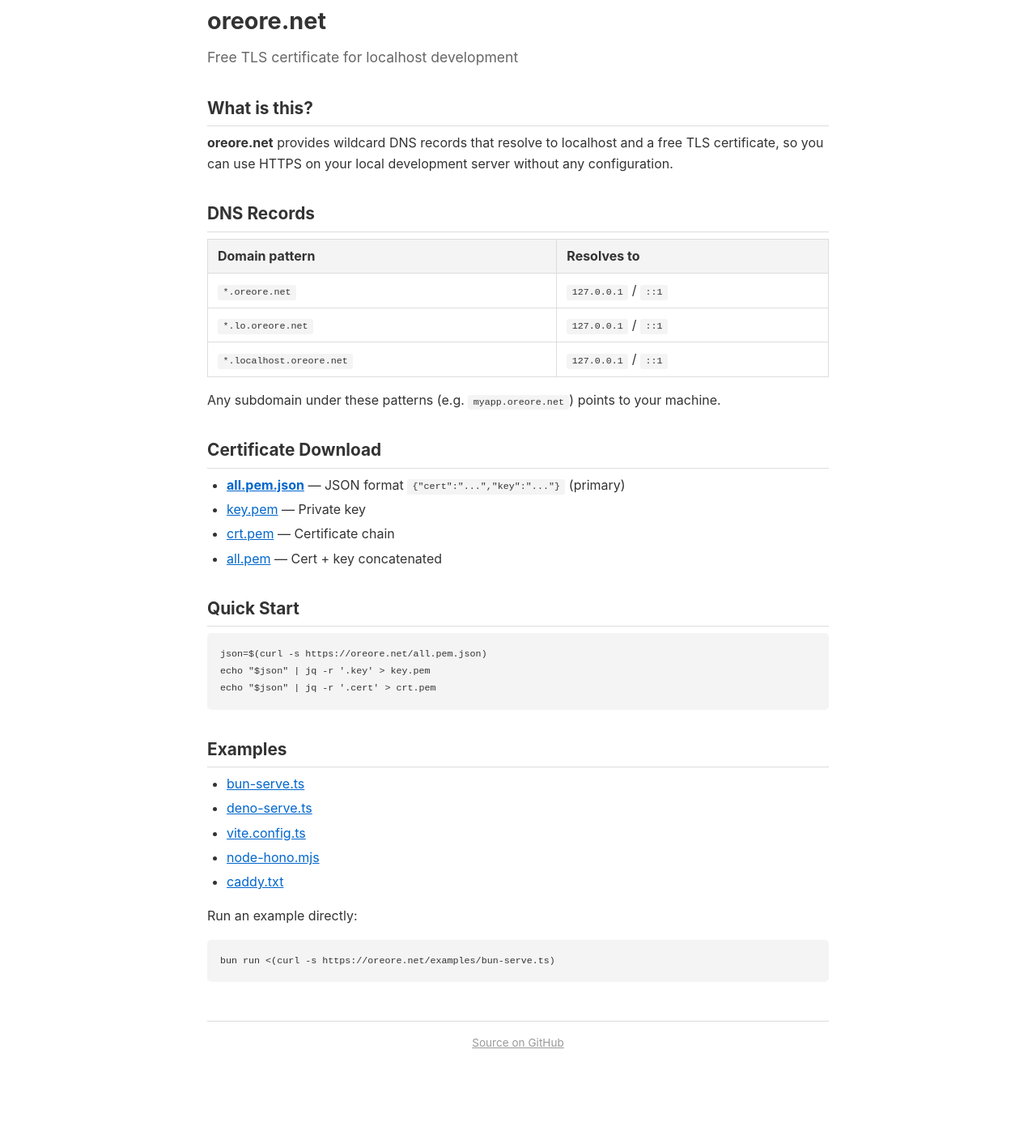
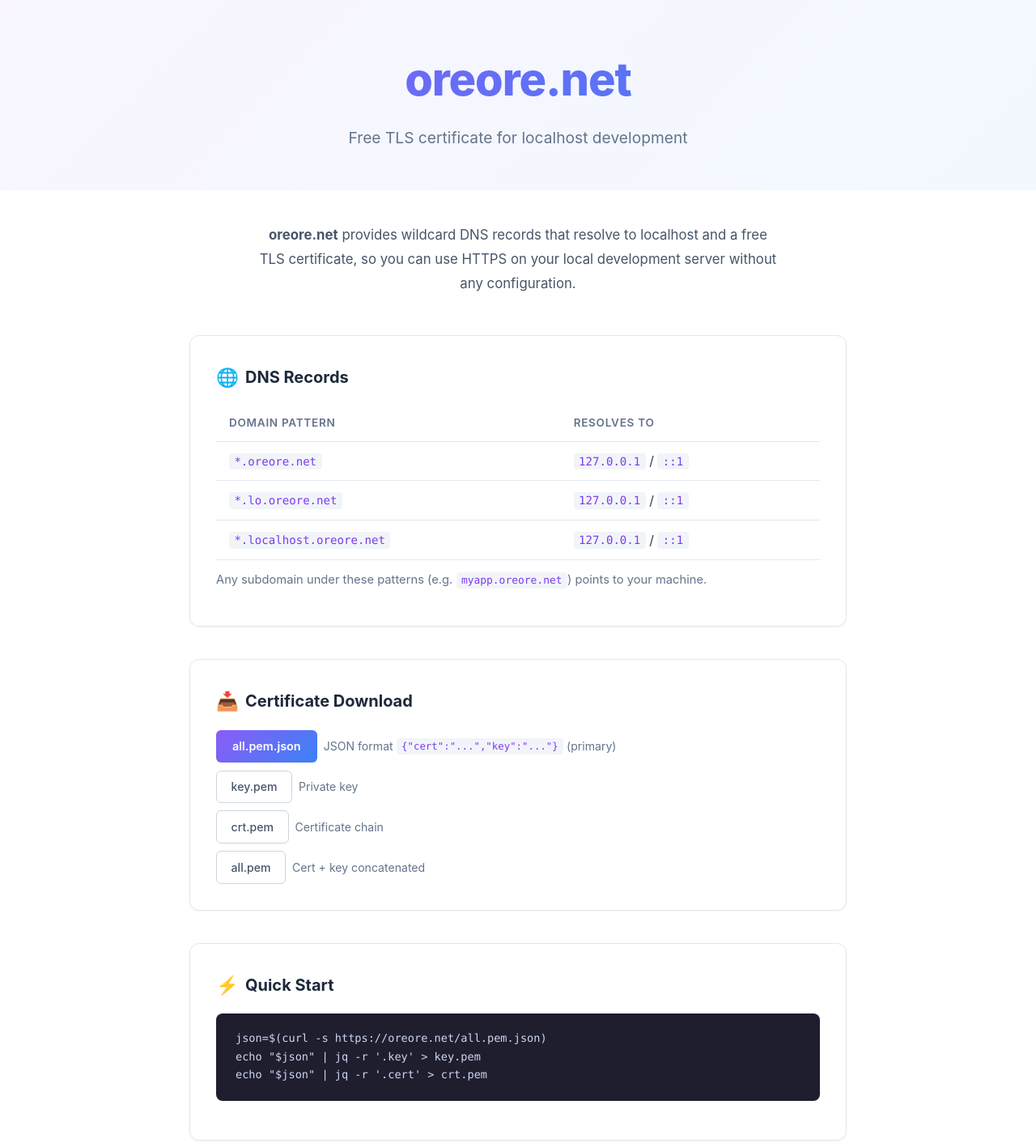
Before and after one commit to kawaz/oreore.net, a website: page public/index.html in a window 1280 px wide. Shown: the part 29-1441 px from the top of the page at 81% size. Before the commit the page ends 1361 px from the top, so only its background shows below. Drawn offline with Linux system fonts and the light colour scheme.

Commit message:
style: switch to minimal-gradient design

```diff
--- a/public/index.html
+++ b/public/index.html
@@ -6,41 +6,260 @@
   <title>oreore.net | Free certificate for localhost</title>
   <style>
     * { margin: 0; padding: 0; box-sizing: border-box; }
+
     body {
       font-family: -apple-system, BlinkMacSystemFont, "Segoe UI", Roboto, "Helvetica Neue", Arial, sans-serif;
+      line-height: 1.7;
+      color: #334155;
+      background: #ffffff;
+      min-height: 100vh;
+    }
+
+    .hero {
+      text-align: center;
+      padding: 5rem 1.5rem 3rem;
+      background: linear-gradient(135deg, rgba(168, 130, 255, 0.08) 0%, rgba(96, 165, 250, 0.08) 100%);
+    }
+
+    .hero h1 {
+      font-size: 3rem;
+      font-weight: 800;
+      background: linear-gradient(135deg, #8b5cf6, #3b82f6);
+      -webkit-background-clip: text;
+      -webkit-text-fill-color: transparent;
+      background-clip: text;
+      margin-bottom: 0.5rem;
+      letter-spacing: -0.02em;
+    }
+
+    .hero .subtitle {
+      font-size: 1.2rem;
+      color: #64748b;
+      font-weight: 400;
+      max-width: 500px;
+      margin: 0 auto;
+    }
+
+    .container {
+      max-width: 860px;
+      margin: 0 auto;
+      padding: 2.5rem 1.5rem 4rem;
+    }
+
+    .description {
+      text-align: center;
+      font-size: 1.05rem;
+      color: #475569;
+      max-width: 640px;
+      margin: 0 auto 3rem;
+      line-height: 1.8;
+    }
+
+    .cards {
+      display: grid;
+      grid-template-columns: 1fr;
+      gap: 2rem;
+    }
+
+    .card {
+      border: 1px solid #e2e8f0;
+      border-radius: 12px;
+      padding: 2rem;
+      background: #ffffff;
+      box-shadow: 0 1px 3px rgba(0, 0, 0, 0.04), 0 1px 2px rgba(0, 0, 0, 0.02);
+      transition: box-shadow 0.2s ease;
+    }
+
+    .card:hover {
+      box-shadow: 0 4px 12px rgba(0, 0, 0, 0.06), 0 2px 4px rgba(0, 0, 0, 0.03);
+    }
+
+    .card h2 {
+      font-size: 1.25rem;
+      font-weight: 700;
+      color: #1e293b;
+      margin-bottom: 1rem;
+      display: flex;
+      align-items: center;
+      gap: 0.5rem;
+    }
+
+    .card h2 .icon {
+      font-size: 1.4rem;
+    }
+
+    p {
+      margin-bottom: 0.75rem;
+      color: #475569;
+    }
+
+    code {
+      font-family: "SF Mono", "Cascadia Code", "Fira Code", "Consolas", monospace;
+      background: #f1f5f9;
+      padding: 0.15rem 0.4rem;
+      border-radius: 4px;
+      font-size: 0.88em;
+      color: #7c3aed;
+    }
+
+    pre {
+      background: #1e1e2e;
+      color: #cdd6f4;
+      padding: 1.25rem 1.5rem;
+      border-radius: 8px;
+      overflow-x: auto;
+      margin: 1rem 0;
       line-height: 1.6;
-      color: #333;
-      max-width: 800px;
-      margin: 0 auto;
-      padding: 2rem 1rem;
     }
-    h1 { font-size: 1.8rem; margin-bottom: 0.5rem; }
-    h2 { font-size: 1.3rem; margin-top: 2rem; margin-bottom: 0.5rem; border-bottom: 1px solid #ddd; padding-bottom: 0.3rem; }
-    p { margin-bottom: 1rem; }
-    code { background: #f4f4f4; padding: 0.15rem 0.4rem; border-radius: 3px; font-size: 0.9em; }
-    pre { background: #f4f4f4; padding: 1rem; border-radius: 5px; overflow-x: auto; margin-bottom: 1rem; }
-    pre code { background: none; padding: 0; }
-    ul { padding-left: 1.5rem; margin-bottom: 1rem; }
-    li { margin-bottom: 0.3rem; }
-    a { color: #0066cc; }
-    table { border-collapse: collapse; margin-bottom: 1rem; width: 100%; }
-    th, td { border: 1px solid #ddd; padding: 0.5rem 0.75rem; text-align: left; }
-    th { background: #f4f4f4; }
-    .subtitle { color: #666; font-size: 1.1rem; margin-bottom: 1.5rem; }
+
+    pre code {
+      background: none;
+      padding: 0;
+      color: inherit;
+      font-size: 0.85rem;
+    }
+
+    table {
+      border-collapse: collapse;
+      width: 100%;
+      margin: 0.5rem 0;
+    }
+
+    th, td {
+      padding: 0.65rem 1rem;
+      text-align: left;
+      border-bottom: 1px solid #e2e8f0;
+    }
+
+    th {
+      font-weight: 600;
+      color: #64748b;
+      font-size: 0.85rem;
+      text-transform: uppercase;
+      letter-spacing: 0.05em;
+    }
+
+    td {
+      color: #334155;
+    }
+
+    .note {
+      font-size: 0.92rem;
+      color: #64748b;
+      margin-top: 0.75rem;
+    }
+
+    .download-list {
+      list-style: none;
+      padding: 0;
+      display: flex;
+      flex-direction: column;
+      gap: 0.6rem;
+    }
+
+    .download-list li {
+      display: flex;
+      align-items: center;
+      gap: 0.5rem;
+      flex-wrap: wrap;
+    }
+
+    .btn-primary {
+      display: inline-block;
+      padding: 0.5rem 1.25rem;
+      background: linear-gradient(135deg, #8b5cf6, #3b82f6);
+      color: #ffffff;
+      text-decoration: none;
+      border-radius: 6px;
+      font-weight: 600;
+      font-size: 0.9rem;
+      transition: opacity 0.2s ease;
+    }
+
+    .btn-primary:hover {
+      opacity: 0.9;
+    }
+
+    .btn-outline {
+      display: inline-block;
+      padding: 0.45rem 1.1rem;
+      border: 1.5px solid #cbd5e1;
+      color: #475569;
+      text-decoration: none;
+      border-radius: 6px;
+      font-weight: 500;
+      font-size: 0.88rem;
+      transition: border-color 0.2s ease, color 0.2s ease;
+    }
+
+    .btn-outline:hover {
+      border-color: #8b5cf6;
+      color: #8b5cf6;
+    }
+
+    .download-desc {
+      font-size: 0.88rem;
+      color: #64748b;
+    }
+
+    .examples-list {
+      list-style: none;
+      padding: 0;
+      display: flex;
+      flex-direction: column;
+      gap: 0.4rem;
+    }
+
+    .examples-list li a {
+      color: #6366f1;
+      text-decoration: none;
+      font-weight: 500;
+      transition: color 0.2s ease;
+    }
+
+    .examples-list li a:hover {
+      color: #8b5cf6;
+      text-decoration: underline;
+    }
+
+    a {
+      color: #6366f1;
+      text-decoration: none;
+    }
+
+    a:hover {
+      text-decoration: underline;
+    }
+
+    @media (min-width: 640px) {
+      .hero h1 {
+        font-size: 3.5rem;
+      }
+
+      .cards {
+        gap: 2.5rem;
+      }
+    }
   </style>
 </head>
 <body>
+
+  <section class="hero">
     <h1>oreore.net</h1>
     <p class="subtitle">Free TLS certificate for localhost development</p>
+  </section>
 
-  <h2>What is this?</h2>
-  <p>
+  <div class="container">
+    <p class="description">
       <strong>oreore.net</strong> provides wildcard DNS records that resolve to localhost
       and a free TLS certificate, so you can use HTTPS on your local development server
       without any configuration.
     </p>
 
-  <h2>DNS Records</h2>
+    <div class="cards">
+
+      <div class="card">
+        <h2><span class="icon">&#x1F310;</span> DNS Records</h2>
         <table>
           <thead>
             <tr><th>Domain pattern</th><th>Resolves to</th></tr>
@@ -51,33 +270,56 @@
             <tr><td><code>*.localhost.oreore.net</code></td><td><code>127.0.0.1</code> / <code>::1</code></td></tr>
           </tbody>
         </table>
-  <p>Any subdomain under these patterns (e.g. <code>myapp.oreore.net</code>) points to your machine.</p>
+        <p class="note">Any subdomain under these patterns (e.g. <code>myapp.oreore.net</code>) points to your machine.</p>
+      </div>
 
-  <h2>Certificate Download</h2>
-  <ul>
-    <li><strong><a href="/all.pem.json">all.pem.json</a></strong> &mdash; JSON format <code>{"cert":"...","key":"..."}</code> (primary)</li>
-    <li><a href="/key.pem">key.pem</a> &mdash; Private key</li>
-    <li><a href="/crt.pem">crt.pem</a> &mdash; Certificate chain</li>
-    <li><a href="/all.pem">all.pem</a> &mdash; Cert + key concatenated</li>
+      <div class="card">
+        <h2><span class="icon">&#x1F4E5;</span> Certificate Download</h2>
+        <ul class="download-list">
+          <li>
+            <a href="/all.pem.json" class="btn-primary">all.pem.json</a>
+            <span class="download-desc">JSON format <code>{"cert":"...","key":"..."}</code> (primary)</span>
+          </li>
+          <li>
+            <a href="/key.pem" class="btn-outline">key.pem</a>
+            <span class="download-desc">Private key</span>
+          </li>
+          <li>
+            <a href="/crt.pem" class="btn-outline">crt.pem</a>
+            <span class="download-desc">Certificate chain</span>
+          </li>
+          <li>
+            <a href="/all.pem" class="btn-outline">all.pem</a>
+            <span class="download-desc">Cert + key concatenated</span>
+          </li>
         </ul>
+      </div>
 
-  <h2>Quick Start</h2>
+      <div class="card">
+        <h2><span class="icon">&#x26A1;</span> Quick Start</h2>
         <pre><code>json=$(curl -s https://oreore.net/all.pem.json)
-echo "$json" | jq -r '.key' > key.pem
-echo "$json" | jq -r '.cert' > crt.pem</code></pre>
+echo "$json" | jq -r '.key' &gt; key.pem
+echo "$json" | jq -r '.cert' &gt; crt.pem</code></pre>
+      </div>
 
-  <h2>Examples</h2>
-  <ul>
+      <div class="card">
+        <h2><span class="icon">&#x1F4BB;</span> Examples</h2>
+        <ul class="examples-list">
             <li><a href="/examples/bun-serve.ts">bun-serve.ts</a></li>
             <li><a href="/examples/deno-serve.ts">deno-serve.ts</a></li>
             <li><a href="/examples/vite.config.ts">vite.config.ts</a></li>
             <li><a href="/examples/node-hono.mjs">node-hono.mjs</a></li>
             <li><a href="/examples/caddy.txt">caddy.txt</a></li>
         </ul>
-  <p>Run an example directly:</p>
+        <p style="margin-top: 1rem;">Run an example directly:</p>
         <pre><code>bun run &lt;(curl -s https://oreore.net/examples/bun-serve.ts)</code></pre>
-  <footer style="margin-top: 3rem; padding-top: 1rem; border-top: 1px solid #ddd; color: #999; font-size: 0.85rem; text-align: center;">
-    <a href="https://github.com/kawaz/oreore.net" style="color: #999;">Source on GitHub</a>
+      </div>
+
+    </div>
+  </div>
+
+  <footer style="margin-top: 3rem; padding-top: 1rem; border-top: 1px solid #e2e8f0; text-align: center;">
+    <a href="https://github.com/kawaz/oreore.net" style="color: #64748b; font-size: 0.85rem;">Source on GitHub</a>
   </footer>
 </body>
 </html>
```
Lines whose indentation alone changed are shown as unchanged.
